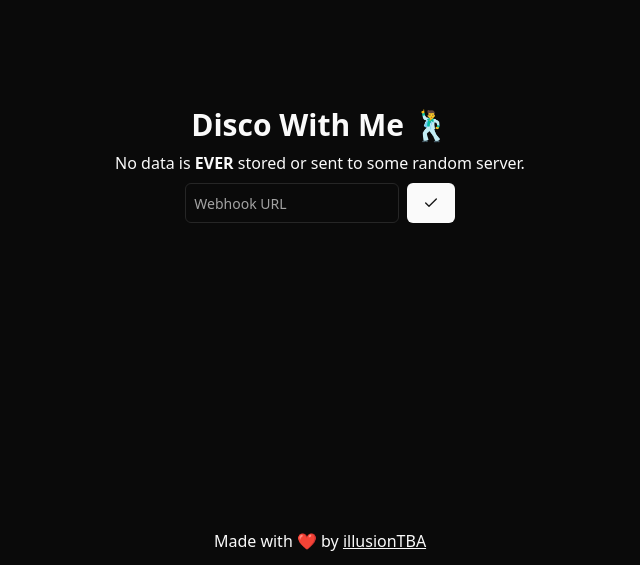
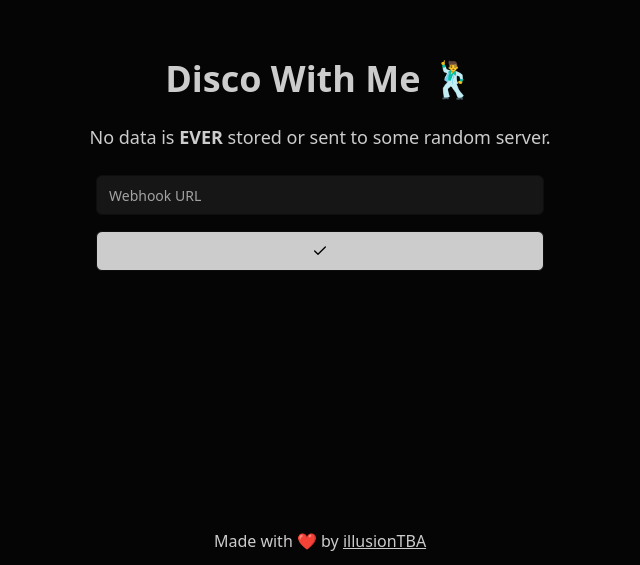
Before and after one commit to illusionTBA/discowithme, a React (Vite) app: page / in a window 1280 px wide. Shown: the part 235-800 px from the top of the page, without its empty margins (320-960 px from the left). Built offline with nearby package versions, Linux system fonts and the light colour scheme.

Commit message:
new ui update?

```diff
--- a/src/App.tsx
+++ b/src/App.tsx
@@ -1,4 +1,3 @@
-import { Tabs, TabsContent, TabsList, TabsTrigger } from "@/components/ui/tabs";
 import { Info, Skull, Bot, NotebookPen, Volume2 } from "lucide-react";
 import { Input } from "./components/ui/input";
 import { useEffect, useState } from "react";
@@ -10,6 +9,7 @@ import type {
   Message as MessageType,
   ModifyWebhook,
 } from "./types";
+
 function App() {
   const [webhook, setWebhook] = useState("");
   const [temp, setTemp] = useState("");
@@ -23,6 +23,7 @@ function App() {
   const [delay, setDelay] = useState(1000);
   const [isSpamming, setIsSpamming] = useState(false);
   const [isTTS, setIsTTS] = useState(false);
+  const [activeTab, setActiveTab] = useState("info");
 
   const [spamInterval, setSpamInterval] = useState<NodeJS.Timeout>();
 
@@ -183,63 +184,60 @@ function App() {
     });
   return (
     <>
-      <div className="flex flex-col items-center justify-center h-screen space-y-2">
-        <h1 className="text-3xl font-bold">Disco With Me 🕺</h1>
-        <p className="text-center">
+      <div className="flex flex-col items-center justify-center h-screen space-y-6">
+        <h1 className="text-4xl font-bold">Disco With Me 🕺</h1>
+        <p className="text-center text-lg">
           No data is <span className="font-bold">EVER</span> stored or sent to
           some random server.
         </p>
 
         {webhook.length > 0 ? (
-          <Tabs defaultValue="info" className="sm:w-auto md:w-5/12 w-10/12 p-2">
-            <TabsList className="flex flex-row items-center justify-center gap-2 bg-muted/10">
-              <TabsTrigger
-                value="info"
-                className="flex flex-row items-center justify-center gap-1"
+          <div className="w-full max-w-2xl p-6 bg-[#0e0e0e] rounded-lg">
+            <div className="flex justify-around bg-[#0e0e0e] p-3 rounded-lg mb-4">
+              <Button
+                onClick={() => setActiveTab("info")}
+                className={`flex items-center gap-2 px-4 py-2 rounded ${
+                  activeTab === "info" ? "bg-[#161616] text-white" : "bg-[#161616]"
+                }`}
               >
-                <Info className="w-4 h-4" /> Info
-              </TabsTrigger>
-              <TabsTrigger
-                value="delete"
-                className="flex flex-row items-center justify-center gap-1"
+                Info
+              </Button>
+              <Button
+                onClick={() => setActiveTab("spam")}
+                className={`flex items-center gap-2 px-4 py-2 rounded ${
+                  activeTab === "spam" ? "bg-[#161616] text-white" : "bg-[#161616]"
+                }`}
               >
-                <Skull className="w-4 h-4" />
-                Delete
-              </TabsTrigger>
-              <TabsTrigger
-                value="spam"
-                className="flex flex-row items-center justify-center gap-1"
+                 Main
+              </Button>
+              <Button
+                onClick={() => setActiveTab("edit")}
+                className={`flex items-center gap-2 px-4 py-2 rounded ${
+                  activeTab === "edit" ? "bg-[#161616] text-white" : "bg-[#161616]"
+                }`}
               >
-                <Bot className="w-4 h-4" />
-                Spam
-              </TabsTrigger>
-              <TabsTrigger
-                value="edit"
-                className="flex flex-row items-center justify-center gap-1"
-              >
-                <NotebookPen className="w-4 h-4" />
                 Edit
-              </TabsTrigger>
-            </TabsList>
-            <TabsContent value="info" className="bg-muted/10">
+              </Button>
+            </div>
+            {activeTab === "info" && (
+              <div className="bg-[#0e0e0e] p-4 rounded-lg">
                 {/* display webhook info */}
-              <div className="flex flex-col items-center justify-center gap-2 w-full h-full">
-                <div className="flex flex-col justify-center gap-2 w-11/12 p-2 text-left ">
-                  <p className="text-left">
-                    Name:{" "}
+                <div className="flex flex-col gap-3">
+                  <p>
+                    <span className="font-bold">Name:</span>{" "}
                     <code
-                      className="font-bold cursor-pointer"
+                      className="cursor-pointer"
                       onClick={() => copy(webhookInfo?.name ?? "")}
                     >
                       {webhookInfo?.name}
                     </code>
                   </p>
-                  <p className="text-left flex space-x-1">
-                    <span>Avatar:</span>
+                  <p className="flex items-center gap-3">
+                    <span className="font-bold">Avatar:</span>
                     {webhookInfo?.avatar ? (
                       <img
                         src={`https://cdn.discordapp.com/avatars/${webhookInfo?.id}/${webhookInfo?.avatar}.webp?size=80`}
-                        className="w-7 h-7 rounded-full cursor-pointer"
+                        className="w-10 h-10 rounded-full cursor-pointer"
                         onClick={() =>
                           copy(
                             `https://cdn.discordapp.com/avatars/${webhookInfo?.id}/${webhookInfo?.avatar}.webp?size=4096`
@@ -248,40 +246,31 @@ function App() {
                         alt="No avatar"
                       />
                     ) : (
-                      <span className="text-muted">No avatar</span>
+                      <span className="">No avatar</span>
                     )}
                   </p>
-                  <p className="text-left">
-                    ID:{" "}
+                  <p>
+                    <span className="font-bold">ID:</span>{" "}
                     <code
-                      className="font-bold cursor-pointer"
+                      className="cursor-pointer"
                       onClick={() => copy(webhookInfo?.id ?? "")}
                     >
                       {webhookInfo?.id}
                     </code>
                   </p>
-                  <p className="text-left flex space-x-1">
-                    <span>token:</span>
+                  <p>
+                    <span className="font-bold">Channel ID:</span>{" "}
                     <code
-                      className="font-bold cursor-pointer min-w-full max-w-full text-ellipsis text-xs"
-                      onClick={() => copy(webhookInfo?.token ?? "")}
-                    >
-                      {webhookInfo?.token}
-                    </code>
-                  </p>
-                  <p className="text-left flex space-x-1">
-                    <span>Channel ID:</span>
-                    <code
-                      className="font-bold cursor-pointer"
+                      className="cursor-pointer"
                       onClick={() => copy(webhookInfo?.channel_id ?? "")}
                     >
                       {webhookInfo?.channel_id}
                     </code>
                   </p>
-                  <p className="text-left flex space-x-1">
-                    <span>Guild ID:</span>
+                  <p>
+                    <span className="font-bold">Guild ID:</span>{" "}
                     <code
-                      className="font-bold cursor-pointer"
+                      className="cursor-pointer"
                       onClick={() => copy(webhookInfo?.guild_id ?? "")}
                     >
                       {webhookInfo?.guild_id}
@@ -289,75 +278,48 @@ function App() {
                   </p>
                 </div>
               </div>
-            </TabsContent>
-            <TabsContent value="delete" className="h-full">
-              <div className="flex flex-col items-center justify-center bg-muted/10 h-full w-full ">
-                <Button
-                  onClick={deleteWebhook}
-                  variant={"destructive"}
-                  className="space-x-2 flex"
-                >
-                  <Skull className="w-4 h-4" />
-                  Delete
-                </Button>
-              </div>
-            </TabsContent>
-            <TabsContent value="spam" className="h-full">
-              <div className="flex flex-col items-center justify-center bg-muted/10 h-full w-full space-y-2">
-                <div className="flex flex-col space-y-2 items-center justify-center w-full">
-                  <h2>Message to spam</h2>
+            )}
+            {activeTab === "spam" && (
+              <div className="bg-[#0e0e0e] p-4 rounded-lg flex flex-col gap-4">
                 <Input
                   placeholder="Message to spam"
                   value={message.content}
                   onChange={(e) =>
                     setMessage({ ...message, content: e.target.value })
                   }
-                    className="w-6/12 p-2"
+                  className="w-full bg-[#161616]"
                 />
-                </div>
-
-                <div className="w-full flex justify-center items-center">
-                  <div className="flex flex-col justify-center items-center space-y-2 w-full">
-                    <h2>Username</h2>
                 <Input
                   placeholder="Username"
                   value={message.username}
                   onChange={(e) =>
                     setMessage({ ...message, username: e.target.value })
                   }
-                      className="w-9/12 p-2"
+                  className="w-full bg-[#161616]"
                 />
-                  </div>
-                  <div className="flex flex-col justify-center items-center space-y-2 w-full">
-                    <h2>Avatar URL</h2>
                 <Input
                   placeholder="Avatar URL"
                   value={message.avatar_url}
                   onChange={(e) =>
                     setMessage({ ...message, avatar_url: e.target.value })
                   }
-                      className="w-9/12 p-2"
+                  className="w-full bg-[#161616]"
                 />
-                  </div>
-                </div>
-                <div className="flex flex-col items-center justify-center w-full">
-                  <h2>Delay (ms)</h2>
                 <Input
-                    placeholder="Delay"
+                  placeholder="Delay (ms)"
                   onChange={(e) => setDelay(parseInt(e.target.value))}
-                    className="w-6/12 p-2"
+                  className="w-full bg-[#161616]"
                 />
-                </div>
-                <div className="flex items-center space-x-2">
                 <Button
                   onClick={() => setIsTTS(!isTTS)}
-                    variant={isTTS ? "default" : "secondary"}
-                    className="space-x-2 flex"
+                  variant={isTTS ? "default" : "outline"}
+                  className={`flex items-center gap-2 ${
+                    isTTS ? "bg-white text-black" : "bg-[#161616] text-gray-400"
+                  }`}
                 >
-                    <Volume2 className="w-4 h-4" />
+                  <Volume2 className="w-5 h-5" />
                   {isTTS ? "TTS On" : "TTS Off"}
                 </Button>
-                </div>
                 {isSpamming ? (
                   <Button
                     onClick={() => {
@@ -367,94 +329,87 @@ function App() {
                       toast.info("Spam stopped");
                     }}
                     variant={"secondary"}
-                    className="space-x-2 flex"
+                    className="flex items-center gap-2 bg-[#161616]"
                   >
-                    <Pause className="w-4 h-4" />
-                    Stop
+                    <Pause className="w-5 h-5" /> Stop
                   </Button>
                 ) : (
                   <Button
                     onClick={spam}
-                    variant={"secondary"}
-                    className="space-x-2 flex"
+                    variant={"outline"}
+                    className="flex items-center gap-2 bg-white text-black"
                   >
-                    <Bot className="w-4 h-4" />
-                    Start
+                    <Bot className="w-5 h-5" /> Start
                   </Button>
                 )}
+                <Button
+                  onClick={deleteWebhook}
+                  variant={"destructive"}
+                  className="flex items-center text-white gap-2 bg-[#b91c1c]"
+                >
+                  <Skull className="w-5 h-5" /> Delete
+                </Button>
               </div>
-            </TabsContent>
-            <TabsContent value="edit" className="h-full">
-              <div className="flex flex-col items-center justify-center bg-muted/10 h-full w-full space-y-2">
-                <div className="flex flex-col space-y-2 items-center justify-center w-full">
-                  <h2>Name</h2>
+            )}
+            {activeTab === "edit" && (
+              <div className="bg-[#0e0e0e] p-4 rounded-lg flex flex-col gap-4">
                 <Input
                   placeholder="Name"
                   value={editWebhook?.name ?? ""}
                   onChange={(e) =>
-                      // @ts-expect-error ts tragic
                     setEditWebhook({ ...editWebhook, name: e.target.value })
                   }
-                    className="w-9/12 p-2"
+                  className="w-full bg-[#161616]"
                 />
-                </div>
-                <div className="flex flex-col space-y-2 items-center justify-center w-full">
-                  <h2>Avatar</h2>
                 <Input
                   placeholder="Avatar URL"
                   onChange={(e) => {
-                      // get file from input
                     if (!e.target.files) return;
                     const file = e.target.files[0];
-                      // convert to base64
-                      console.log(file);
                     toBase64(file).then((base64) => {
-                        // @ts-expect-error ts tragic
                       setEditWebhook({ ...editWebhook, avatar: base64 });
                     });
                   }}
                   type="file"
-                    className="w-9/12 p-2"
+                  className="w-full bg-[#161616]"
                 />
-                </div>
-
                 <Button
                   onClick={modifyWebhook}
                   variant={"secondary"}
-                  className="space-x-2 flex"
+                  className="flex items-center gap-2 bg-[#161616]"
                 >
-                  <Check className="w-4 h-4" />
-                  Save
+                  <Check className="w-5 h-5" /> Save
                 </Button>
               </div>
-            </TabsContent>
-          </Tabs>
+            )}
+          </div>
         ) : (
-          <div className="flex md:flex-row flex-col items-center justify-center gap-2 w-full">
+          <div className="flex flex-col items-center gap-4 w-full max-w-md">
             <Input
               placeholder="Webhook URL"
               value={temp}
-              className="md:w-2/12 w-11/12 p-2"
+              className="w-full bg-[#161616]"
               onChange={(e) => setTemp(e.target.value)}
               aria-label="Webhook URL Input"
             />
             <Button
               onClick={checkWebhook}
-              className="w-11/12 md:w-fit"
+              className="w-full bg-[#cccccc] text-black"
               aria-label="Check Webhook Button"
+              variant={"outline"}
             >
-              <Check className="w-4 h-4" />
+              <Check className="w-5 h-5" />
             </Button>
           </div>
         )}
       </div>
 
-      <footer className="flex items-center justify-center h-12 fixed w-full bottom-0 ">
+      <footer className="flex items-center justify-center h-12 fixed w-full bottom-0 bg-muted/10">
         <p>
           Made with ❤️ by{" "}
           <a
             href="https://github.com/illusionTBA/discowithme"
-            className="text-primary underline"
+            className="underline"
           >
             illusionTBA
           </a>
--- a/src/index.css
+++ b/src/index.css
@@ -4,25 +4,25 @@
 
 @layer base {
   :root {
-    --background: 0 0% 100%;
-    --foreground: 0 0% 3.9%;
-    --card: 0 0% 100%;
-    --card-foreground: 0 0% 3.9%;
-    --popover: 0 0% 100%;
-    --popover-foreground: 0 0% 3.9%;
+    --background: 0 0% 2%;
+    --foreground: 0 0% 80%;
+    --card: 0 0% 2%;
+    --card-foreground: 0 0% 80%;
+    --popover: 0 0% 2%;
+    --popover-foreground: 0 0% 80%;
     --primary: 0 0% 9%;
-    --primary-foreground: 0 0% 98%;
-    --secondary: 0 0% 96.1%;
-    --secondary-foreground: 0 0% 9%;
-    --muted: 0 0% 96.1%;
+    --primary-foreground: 0 0% 80%;
+    --secondary: 0 0% 5.5%;
+    --secondary-foreground: 0 0% 80%;
+    --muted: 0 0% 5.5%;
     --muted-foreground: 0 0% 45.1%;
-    --accent: 0 0% 96.1%;
-    --accent-foreground: 0 0% 9%;
+    --accent: 0 0% 5.5%;
+    --accent-foreground: 0 0% 80%;
     --destructive: 0 84.2% 60.2%;
-    --destructive-foreground: 0 0% 98%;
+    --destructive-foreground: 0 0% 80%;
     --border: 0 0% 89.8%;
     --input: 0 0% 89.8%;
-    --ring: 0 0% 3.9%;
+    --ring: 0 0% 2%;
     --chart-1: 12 76% 61%;
     --chart-2: 173 58% 39%;
     --chart-3: 197 37% 24%;
@@ -31,24 +31,24 @@
     --radius: 0.5rem;
   }
   .dark {
-    --background: 0 0% 3.9%;
-    --foreground: 0 0% 98%;
-    --card: 0 0% 3.9%;
-    --card-foreground: 0 0% 98%;
-    --popover: 0 0% 3.9%;
-    --popover-foreground: 0 0% 98%;
-    --primary: 0 0% 98%;
-    --primary-foreground: 0 0% 9%;
-    --secondary: 0 0% 14.9%;
-    --secondary-foreground: 0 0% 98%;
-    --muted: 0 0% 14.9%;
+    --background: 0 0% 2%;
+    --foreground: 0 0% 80%;
+    --card: 0 0% 2%;
+    --card-foreground: 0 0% 80%;
+    --popover: 0 0% 2%;
+    --popover-foreground: 0 0% 80%;
+    --primary: 0 0% 9%;
+    --primary-foreground: 0 0% 80%;
+    --secondary: 0 0% 5.5%;
+    --secondary-foreground: 0 0% 80%;
+    --muted: 0 0% 5.5%;
     --muted-foreground: 0 0% 63.9%;
-    --accent: 0 0% 14.9%;
-    --accent-foreground: 0 0% 98%;
+    --accent: 0 0% 5.5%;
+    --accent-foreground: 0 0% 80%;
     --destructive: 0 62.8% 30.6%;
-    --destructive-foreground: 0 0% 98%;
-    --border: 0 0% 14.9%;
-    --input: 0 0% 14.9%;
+    --destructive-foreground: 0 0% 80%;
+    --border: 0 0% 5.5%;
+    --input: 0 0% 5.5%;
     --ring: 0 0% 83.1%;
     --chart-1: 220 70% 50%;
     --chart-2: 160 60% 45%;
@@ -57,6 +57,7 @@
     --chart-5: 340 75% 55%;
   }
 }
+
 @layer base {
   * {
     @apply border-border;
```
Lines whose indentation alone changed are shown as unchanged.
